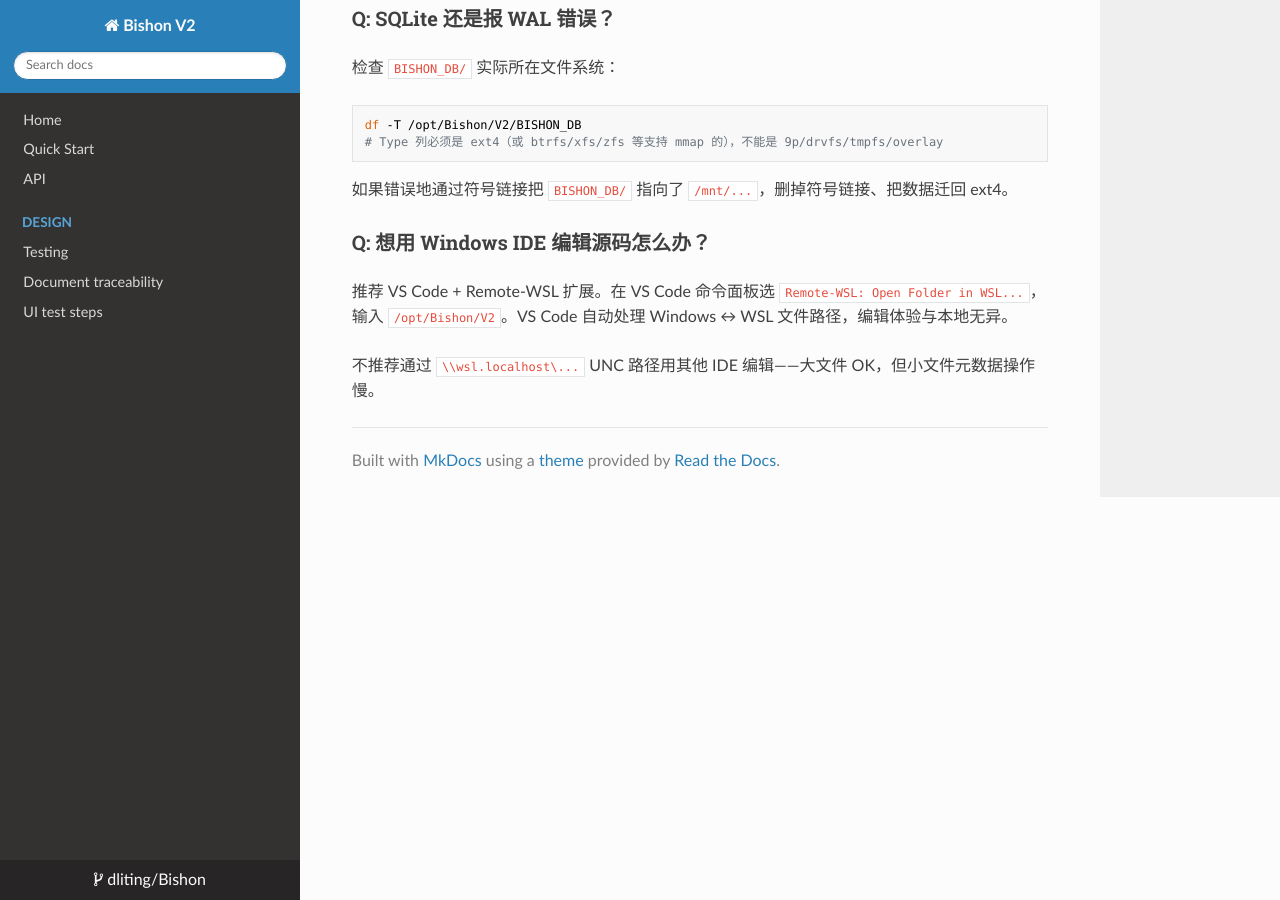
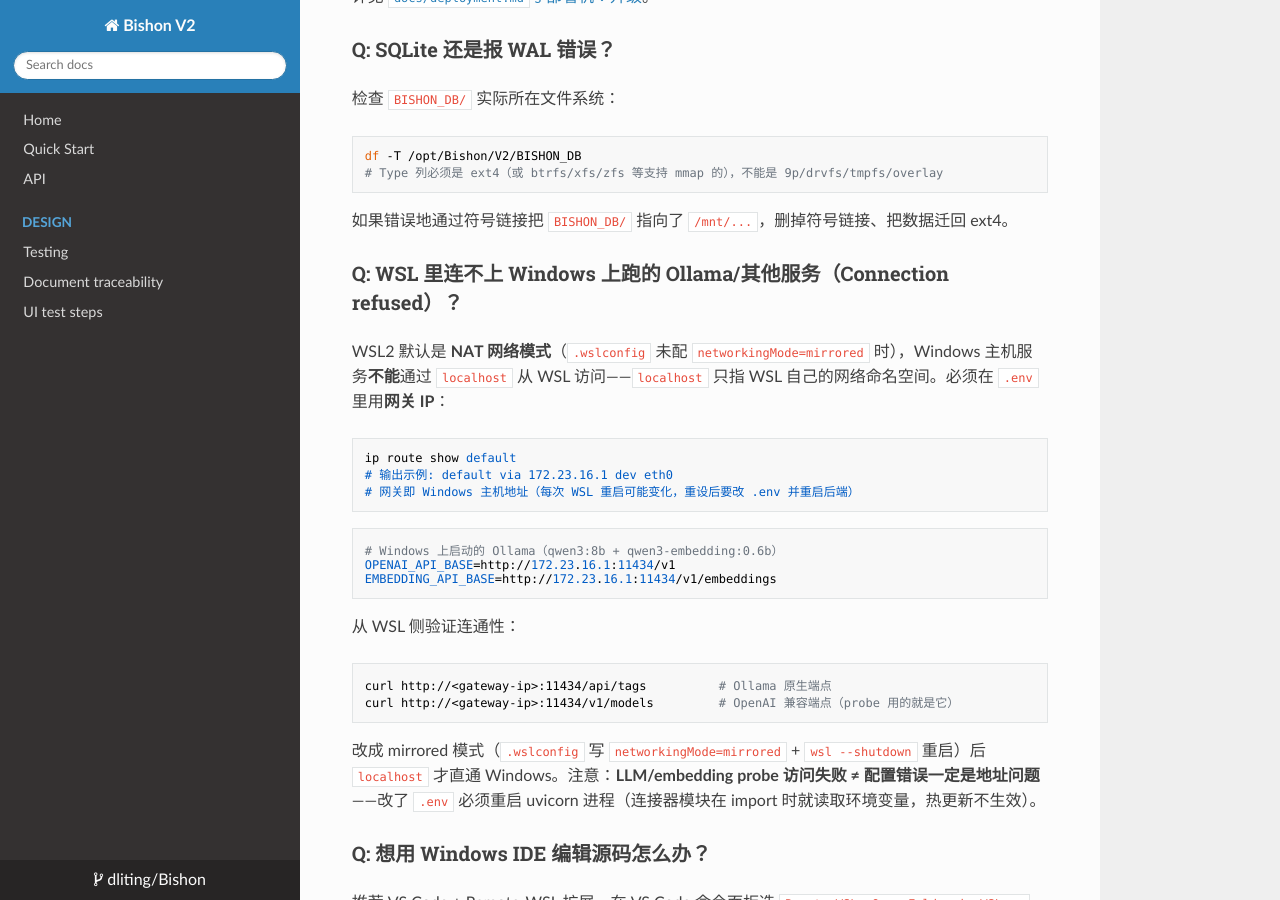
Before and after one commit to dliting/Bishon, an MkDocs documentation site: the page built from docs/dev-environment.md, in a window 1280 px wide and 900 px high, scrolled down 5362 px. Built offline with MkDocs 1.6.1, drawn with Linux system fonts in a browser that asks for light colours; nearby versions of some CDN libraries; some of the changed text lies outside the part shown.

Commit message:
feat(dev): --daemon mode for bare-metal start.sh + WSL NAT networking docs
- start.sh --daemon: setsid nohup background launch (logs/backend.log),
  replaces the ad-hoc temp script used on the dev machine
- .env.example: document that WSL NAT mode (default) cannot reach
  Windows-host Ollama via localhost -- must use the gateway IP from
  "ip route show default"; mirrored mode keeps localhost working
- dev-environment.md: new FAQ entry with the gateway-IP recipe and the
  reminder that connector modules read env at import time (restart
  required after .env changes)

````diff
--- a/docs/dev-environment.md
+++ b/docs/dev-environment.md
@@ -145,8 +145,10 @@ ls -la models
 ls models/paddleocr_models/   # 应有 det/rec/cls/doc_ori
 ls models/Qwen3-Reranker-0.6B/
 
-# 启动 bare-metal
+# 启动 bare-metal（前台）
 bash start.sh
+# 或后台运行（开发常用，日志在 logs/backend.log）
+bash start.sh --daemon
 # 在另一个终端
 curl http://localhost:8777/api/health
 curl http://localhost:8777/bishon/
@@ -256,6 +258,31 @@ df -T /opt/Bishon/V2/BISHON_DB
 
 如果错误地通过符号链接把 `BISHON_DB/` 指向了 `/mnt/...`，删掉符号链接、把数据迁回 ext4。
 
+### Q: WSL 里连不上 Windows 上跑的 Ollama/其他服务（Connection refused）？
+
+WSL2 默认是 **NAT 网络模式**（`.wslconfig` 未配 `networkingMode=mirrored` 时），Windows 主机服务**不能**通过 `localhost` 从 WSL 访问——`localhost` 只指 WSL 自己的网络命名空间。必须在 `.env` 里用**网关 IP**：
+
+```bash
+ip route show default
+# 输出示例: default via 172.23.16.1 dev eth0
+# 网关即 Windows 主机地址（每次 WSL 重启可能变化，重设后要改 .env 并重启后端）
+```
+
+```env
+# Windows 上启动的 Ollama（qwen3:8b + qwen3-embedding:0.6b）
+OPENAI_API_BASE=http://172.23.16.1:11434/v1
+EMBEDDING_API_BASE=http://172.23.16.1:11434/v1/embeddings
+```
+
+从 WSL 侧验证连通性：
+
+```bash
+curl http://<gateway-ip>:11434/api/tags          # Ollama 原生端点
+curl http://<gateway-ip>:11434/v1/models         # OpenAI 兼容端点（probe 用的就是它）
+```
+
+改成 mirrored 模式（`.wslconfig` 写 `networkingMode=mirrored` + `wsl --shutdown` 重启）后 `localhost` 才直通 Windows。注意：**LLM/embedding probe 访问失败 ≠ 配置错误一定是地址问题**——改了 `.env` 必须重启 uvicorn 进程（连接器模块在 import 时就读取环境变量，热更新不生效）。
+
 ### Q: 想用 Windows IDE 编辑源码怎么办？
 
 推荐 VS Code + Remote-WSL 扩展。在 VS Code 命令面板选 `Remote-WSL: Open Folder in WSL...`，输入 `/opt/Bishon/V2`。VS Code 自动处理 Windows ↔ WSL 文件路径，编辑体验与本地无异。
````
Also changed, not shown: 2 other files.
